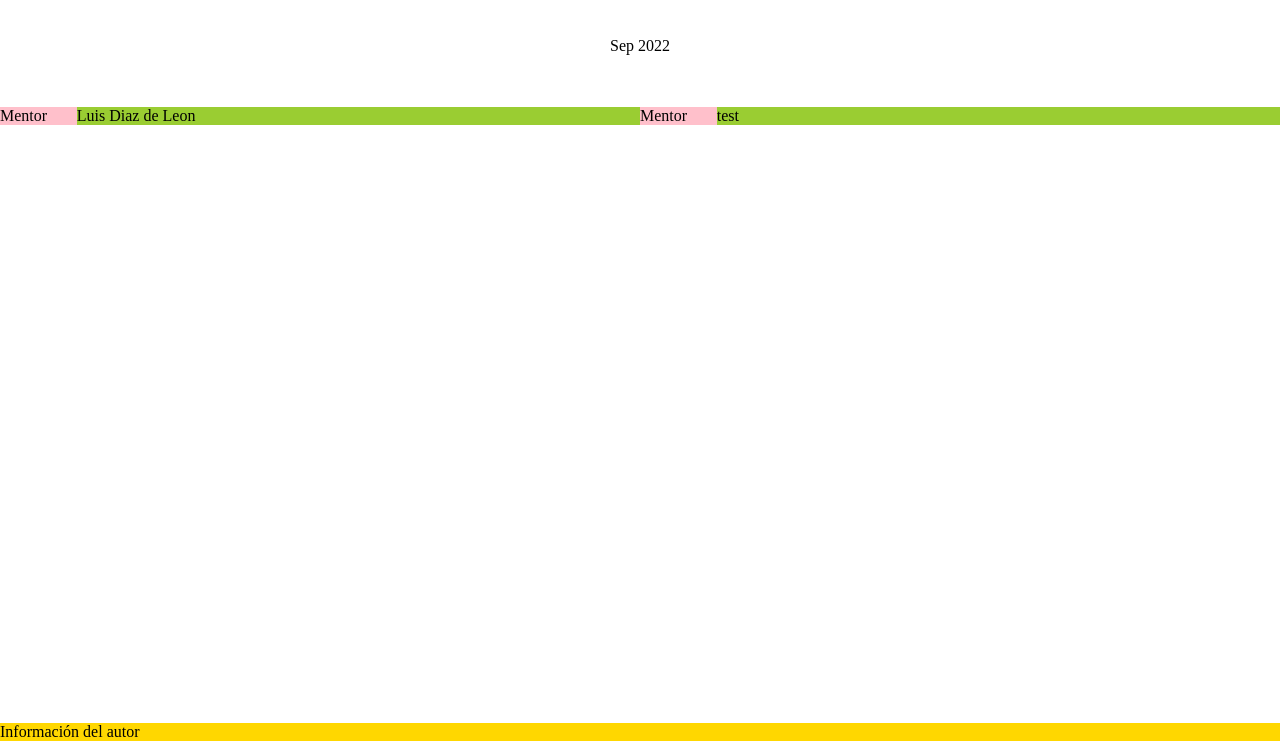
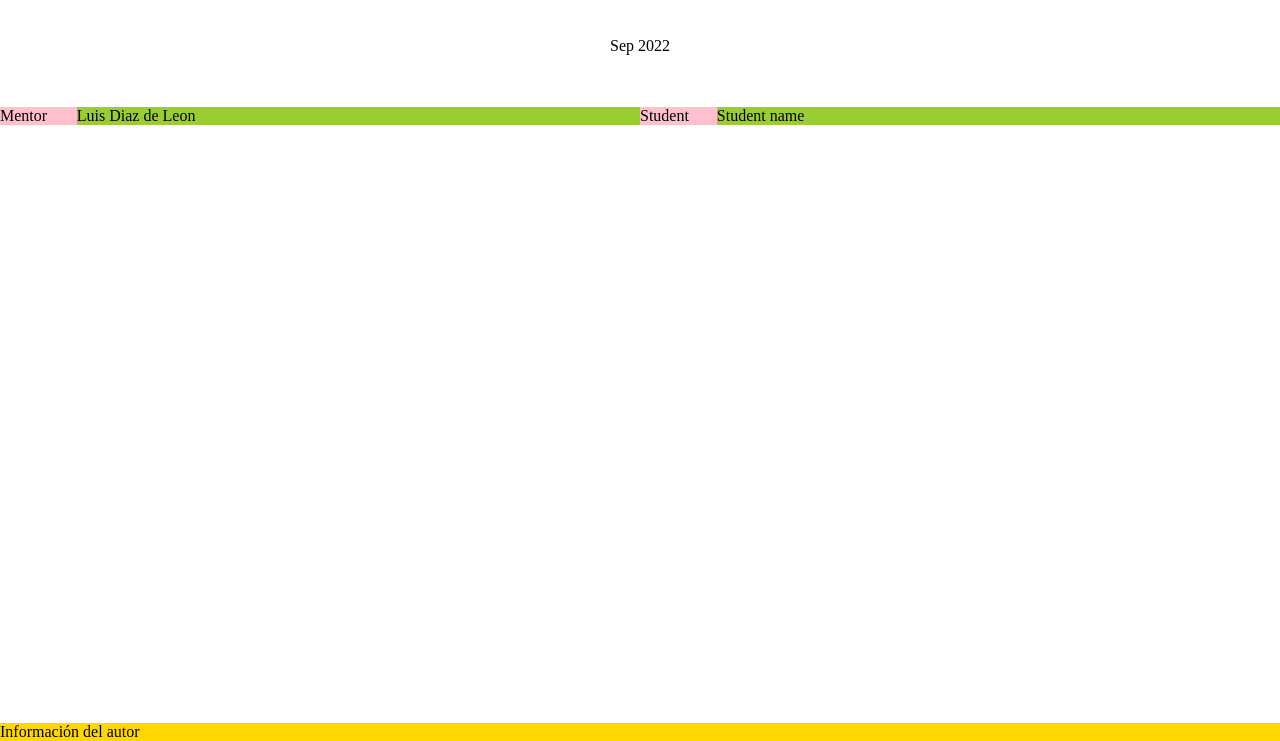
Before and after one commit to luiswizeline/GITtest, a plain HTML site: page index.html in a window 1280 px wide. Shown: the part 59-800 px from the top of the page. Drawn offline with Linux system fonts and the light colour scheme.

Commit message:
Update index.html

```diff
--- a/index.html
+++ b/index.html
@@ -46,10 +46,10 @@
         Luis Diaz de Leon
     </section>
     <aside style="flex:1; background: pink">
-        Mentor
+        Student
     </aside>
     <section style="flex:4; background: yellowgreen; padding-right: 20%">
-        test
+        Student name
     </section>
 </div>
 
```
